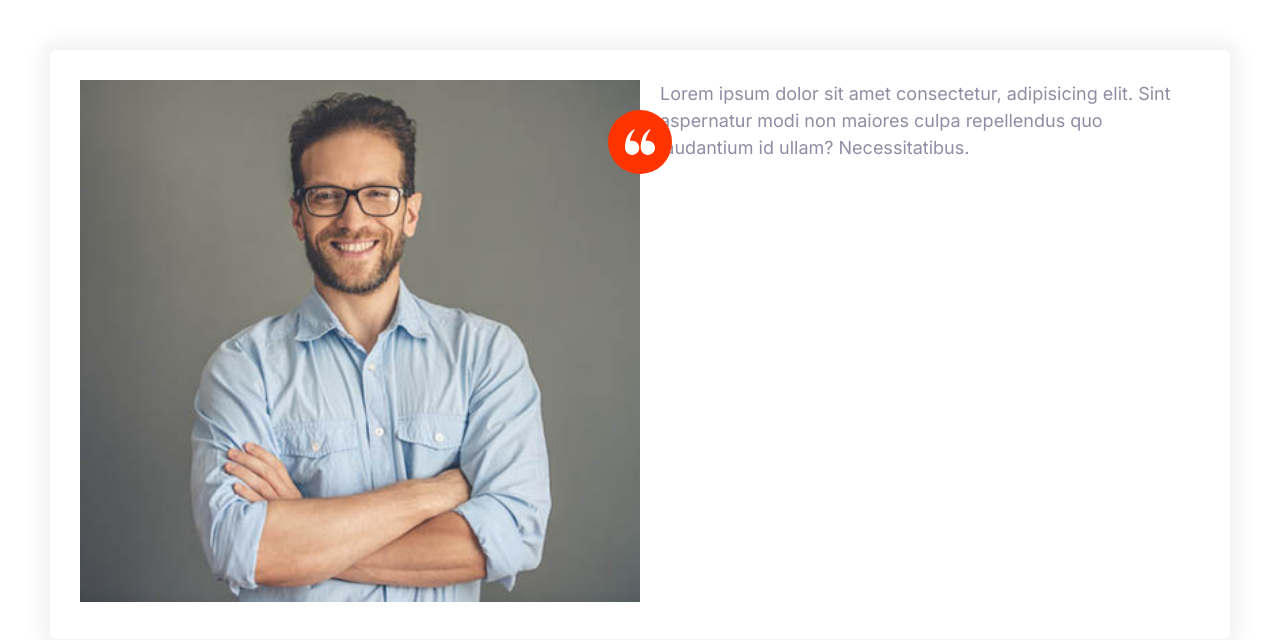
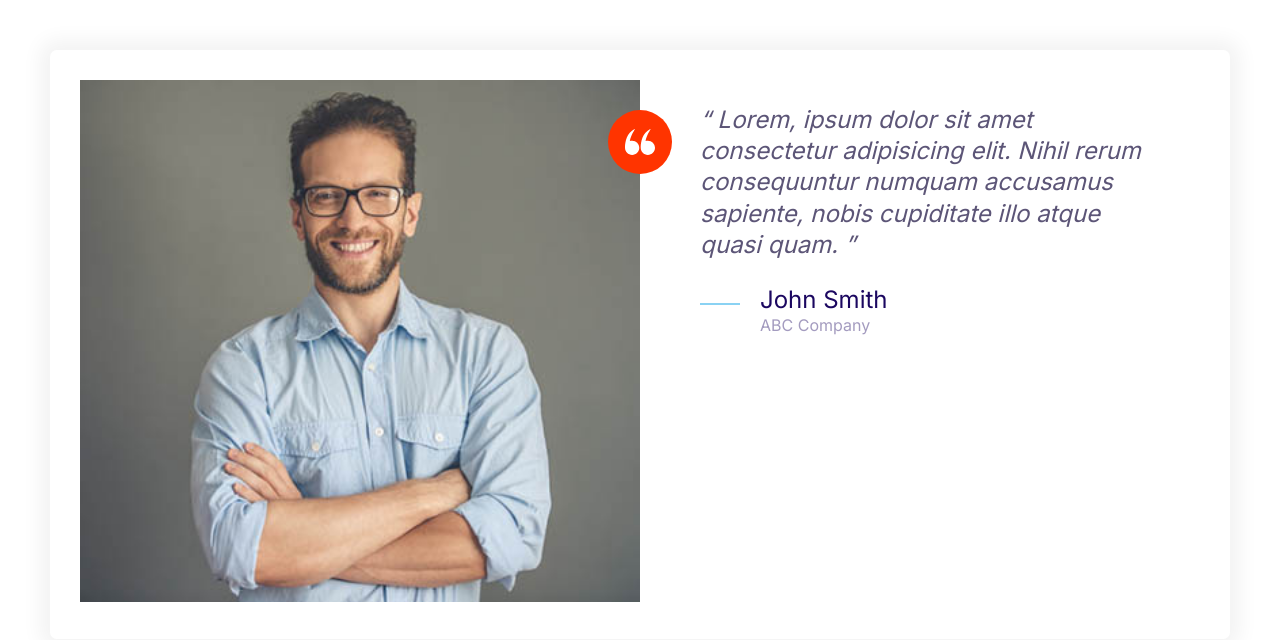
Before and after one commit to SmileAndWaveBoyz/Moshify, a plain HTML site: page Index.html in a window 1280 px wide. Drawn offline with Linux system fonts and the light colour scheme.

Commit message:
Building first section

```diff
--- a/Index.html
+++ b/Index.html
@@ -24,12 +24,22 @@
         <svg class="icon icon--white icon--small"><use xlink:href="/Images/sprite.svg#quotes"></use></svg>
     </span>
 </div>
-<div class="media">
-
-    <div class="media__body">
-        <p>Lorem ipsum dolor sit amet consectetur, adipisicing elit. Sint aspernatur modi non maiores culpa repellendus quo laudantium id ullam? Necessitatibus.</p>
-    </div>
-</div>
+<blockquote class="quote">
+    <p class="quote__text">
+        Lorem, ipsum dolor sit amet consectetur adipisicing elit. Nihil rerum consequuntur numquam accusamus sapiente, nobis cupiditate illo atque quasi quam.
+    </p>
+    <footer>
+        <div class="media">
+            <div class="media__image">
+                    <svg class="icon icon--primary quote__line"><use xlink:href="/Images/sprite.svg#line"></use></svg>
+            </div>
+            <div class="media__body">
+                <h3 class="media__title quote__author">John Smith</h3>
+                <p class="quote__organisation">ABC Company</p>
+            </div>
+        </div>
+    </footer>
+</blockquote>
 
 </div>
 </div>
```
